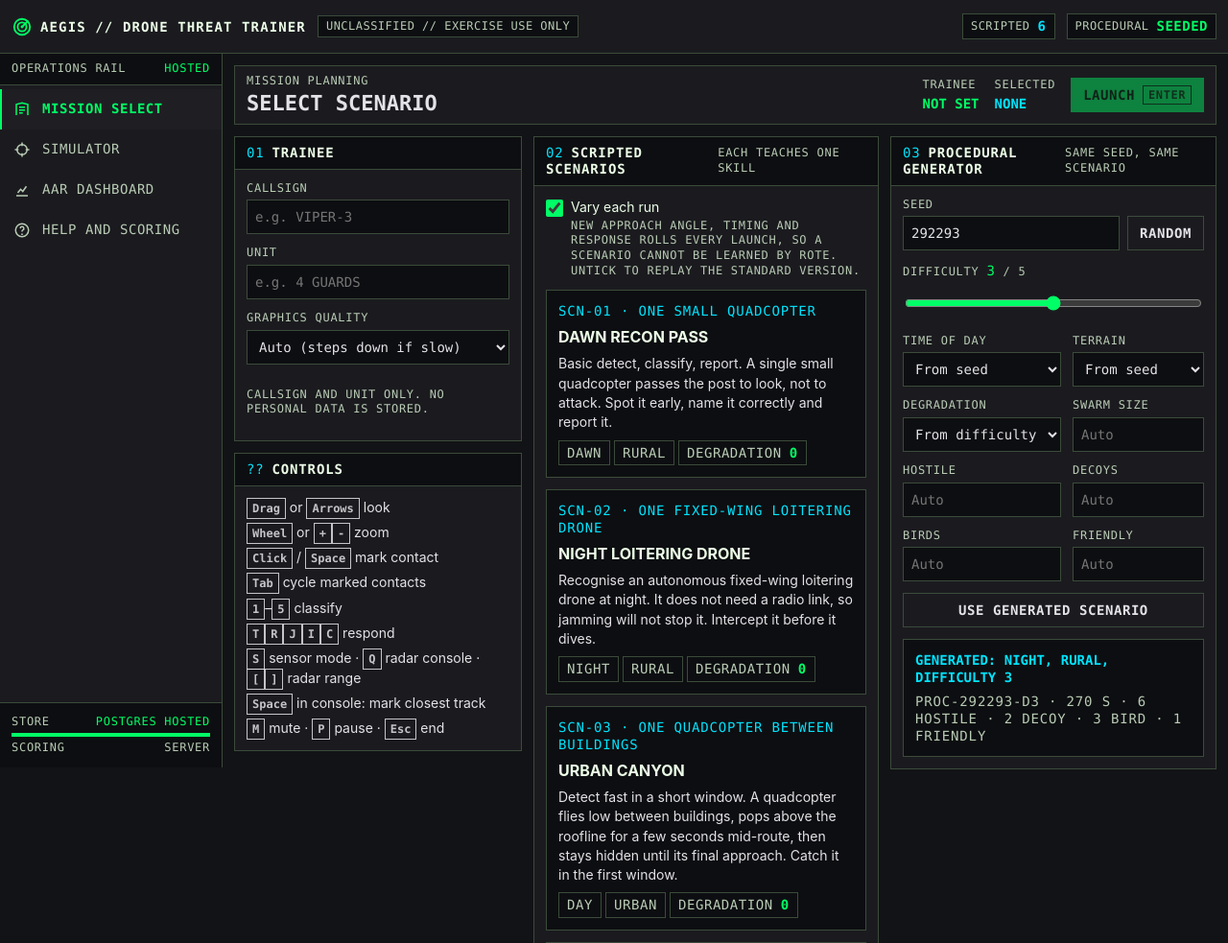
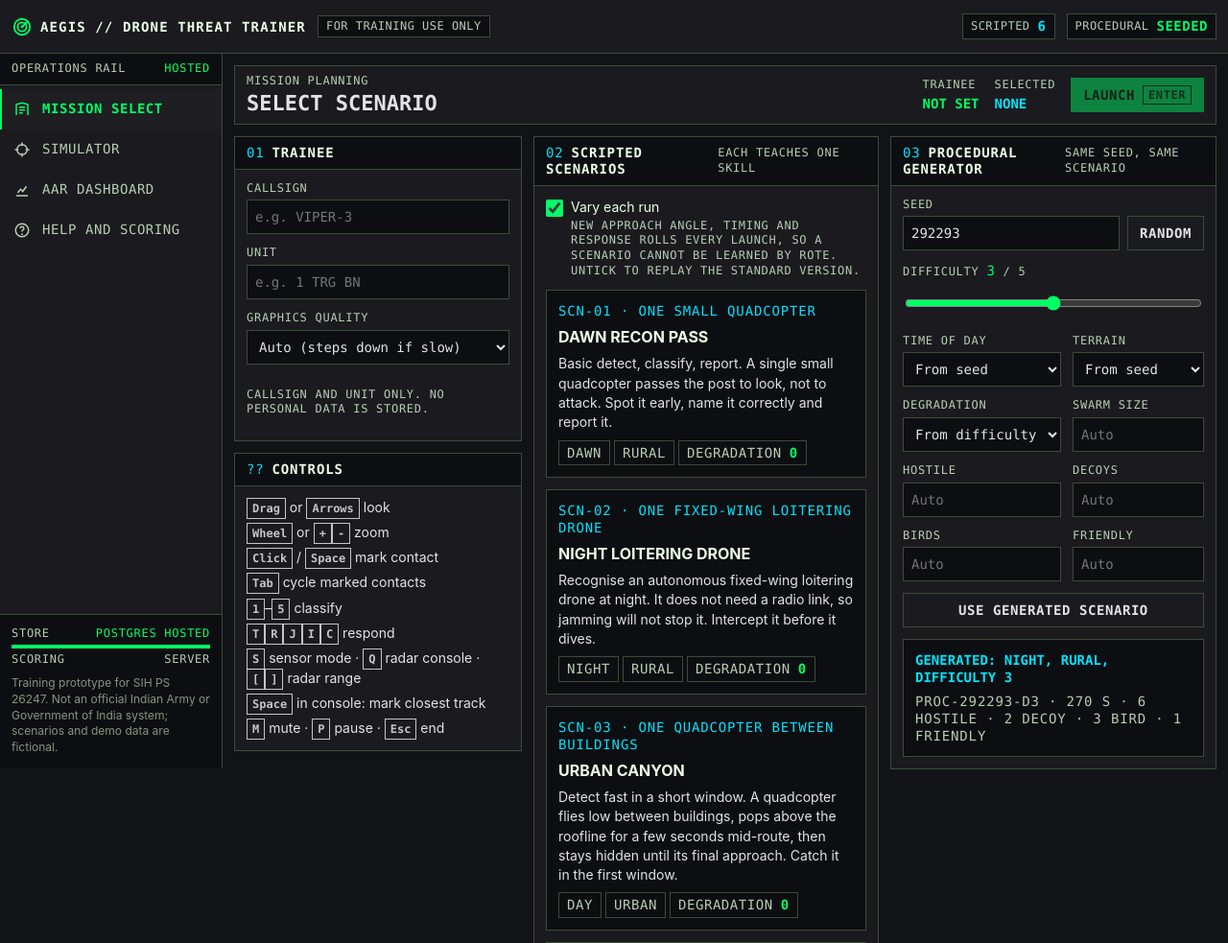
Before and after one commit to ammar-iitm/drone-sim-platform, a Flask app: page /mission in a window 1280 px wide. Shown: the top 983 px of the page at 96% size. Run offline with Flask 3, Linux system fonts and the light colour scheme; data that the repository does not hold is empty; some libraries are stand-ins or nearby versions.

Commit message:
Indian conventions and GIGW basics in the UI
- Banner: "For training use only" replaces the US-style
  "Unclassified // Exercise use only" (India's scheme is Top Secret,
  Secret, Confidential, Restricted)
- Dates in IST with the 24-hour clock ("10 Oct 2026, 0945 hrs IST";
  compact "10 Oct 26, 0945" in tables headed "Date (IST)"); CSV stays UTC
- lang="en-IN"; a "Skip to main content" link on every page (GIGW / WCAG
  2.4.1); Enter on links is no longer swallowed by the launch/start keys
- Sidebar disclaimer: not an official Indian Army or Government of India
  system; demo units renamed from real battalions to 1 TRG BN and 2 TRG BN
- Callsigns and dates no longer wrap in dashboard tables
- 201 tests pass

```diff
--- a/app/static/css/aegis.css
+++ b/app/static/css/aegis.css
@@ -114,6 +114,12 @@ a { color: var(--cyan); }
 }
 .rail-foot { padding: var(--s3); border-top: 1px solid var(--outline-variant); background: var(--surface-lowest); }
 .rail-foot .row { display: flex; justify-content: space-between; gap: var(--s2); }
+.skip-link { position: absolute; left: var(--s2); top: -100px; z-index: 1000; padding: var(--s2) var(--s3);
+  background: var(--green); color: #003915; font-weight: 700; text-decoration: none; }
+.skip-link:focus { top: var(--s2); outline: 2px solid var(--cyan); outline-offset: 2px; }
+main:focus { outline: none; }
+.nowrap { white-space: nowrap; }
+.disclaimer { margin: var(--s2) 0 0; font-size: 12px; line-height: 1.4; color: var(--outline); }
 .rail-foot form.row { margin: 0 0 var(--s2); align-items: center; }
 .linkbtn { all: unset; cursor: pointer; color: var(--cyan); text-decoration: underline; }
 .linkbtn:focus-visible { outline: 2px solid var(--cyan); outline-offset: 2px; }
--- a/app/static/js/mission.js
+++ b/app/static/js/mission.js
@@ -119,7 +119,8 @@ $('use-proc').addEventListener('click', async () => {
 });
 $('launch').addEventListener('click', launch);
 document.addEventListener('keydown', (e) => {
-  if (e.key === 'Enter' && !(e.target instanceof HTMLButtonElement)) { e.preventDefault(); launch(); }
+  // Enter launches, except on buttons and links (such as Skip to main content), which keep their own action.
+  if (e.key === 'Enter' && !(e.target instanceof HTMLButtonElement || e.target instanceof HTMLAnchorElement)) { e.preventDefault(); launch(); }
 });
 
 // Sessions that could not be saved (server down mid-session) are kept in this browser until resent.
--- a/app/static/js/session.js
+++ b/app/static/js/session.js
@@ -1,5 +1,5 @@
 // Session review: ordered event timeline with the tree outcome and points behind each event.
-import { esc, renderStages, renderPenalties, renderContacts, gradeBlock } from './results.js';
+import { esc, fmtDateIST, renderStages, renderPenalties, renderContacts, gradeBlock } from './results.js';
 import { Replay, scenarioQuery } from './replay.js';
 
 const $ = (id) => document.getElementById(id);
@@ -33,7 +33,7 @@ async function load() {
     <div class="group">
       <div class="kv"><span class="label">AAR debrief · session ${s.id}</span><span class="value-lg">${esc(s.scenario_name.toUpperCase())}</span></div>
       <div class="kv"><span class="label">Trainee</span><span class="value green">${esc(s.callsign)} / ${esc(s.unit)}</span></div>
-      <div class="kv"><span class="label">Date (UTC)</span><span class="value">${esc(s.started_at.replace('T', ' ').replace('Z', ''))}</span></div>
+      <div class="kv"><span class="label">Date</span><span class="value">${fmtDateIST(s.started_at)}</span></div>
       <div class="kv"><span class="label">Seed · duration</span><span class="value">${s.seed} · ${fmt(s.duration_s)}</span></div>
     </div>
     <div class="group">${gradeBlock(r)}
--- a/app/static/js/sim/main.js
+++ b/app/static/js/sim/main.js
@@ -753,6 +753,7 @@ function bindInput() {
 
   document.addEventListener('keydown', (e) => {
     if (e.target instanceof HTMLInputElement || e.metaKey || e.ctrlKey || e.altKey) return;
+    if (e.target instanceof HTMLAnchorElement && e.key === 'Enter') return; // let links (e.g. the skip link) work
     const key = e.key;
     if (S.phase === 'briefing' && key === 'Enter') { e.preventDefault(); start(); return; }
     if (S.phase === 'paused' && (key === 'p' || key === 'P' || key === 'Enter')) { e.preventDefault(); pause(false); return; }
--- a/app/templates/base.html
+++ b/app/templates/base.html
@@ -1,5 +1,5 @@
 <!doctype html>
-<html lang="en">
+<html lang="en-IN">
 <head>
   <meta charset="utf-8">
   <meta name="viewport" content="width=device-width, initial-scale=1">
@@ -9,6 +9,7 @@
   {% block head %}{% endblock %}
 </head>
 <body class="{{ 'compact' if compact else '' }} {% block body_class %}{% endblock %}">
+  <a class="skip-link" href="#{% block skip_target %}main{% endblock %}">Skip to main content</a>
   <svg width="0" height="0" style="position:absolute" aria-hidden="true">
     <symbol id="i-radar" viewBox="0 0 24 24"><g fill="none" stroke="currentColor" stroke-width="2"><circle cx="12" cy="12" r="9"/><circle cx="12" cy="12" r="5"/><path d="M12 12 19 5"/></g><circle cx="12" cy="12" r="1.6" fill="currentColor"/></symbol>
     <symbol id="i-mission" viewBox="0 0 24 24"><g fill="none" stroke="currentColor" stroke-width="2"><path d="M4 20V5l8-2 8 2v15"/><path d="M8 9h8M8 13h8M8 17h5"/></g></symbol>
@@ -27,7 +28,7 @@
         <svg aria-hidden="true"><use href="#i-radar"/></svg>
         <span class="brand-name">AEGIS // Drone Threat Trainer</span>
       </a>
-      <span class="chip">Unclassified // Exercise use only</span>
+      <span class="chip" title="Training simulator. Not an operational system.">For training use only</span>
     </div>
     <div class="cmdbar-right">{% block cmdbar %}{% endblock %}</div>
   </header>
@@ -54,6 +55,7 @@
       <div class="row label"><span>Store</span><span class="green">{{ "Postgres hosted" if hosted else "SQLite local" }}</span></div>
       <div class="meter"><span style="width:100%"></span></div>
       <div class="row label"><span>Scoring</span><span>Server</span></div>
+      <p class="disclaimer">Training prototype for SIH PS 26247. Not an official Indian Army or Government of India system; scenarios and demo data are fictional.</p>
     </div>
   </aside>
 
--- a/app/templates/dashboard.html
+++ b/app/templates/dashboard.html
@@ -17,7 +17,7 @@
 {% endblock %}
 {% block cmdbar %}<span class="chip cyan">Target <strong>80</strong></span>{% endblock %}
 {% block content %}
-<main class="page">
+<main id="main" tabindex="-1" class="page">
   <div class="opbar">
     <div class="group">
       <div class="kv"><span class="label">After-action review</span><span class="value-lg">READINESS MATRIX</span></div>
--- a/app/templates/help.html
+++ b/app/templates/help.html
@@ -14,7 +14,7 @@
 {% endblock %}
 {% block cmdbar %}<span class="chip cyan">Rubric <strong id="rubric-v">--</strong></span>{% endblock %}
 {% block content %}
-<main class="page">
+<main id="main" tabindex="-1" class="page">
   <div class="opbar">
     <div class="group"><div class="kv"><span class="label">Reference</span><span class="value-lg">HELP AND SCORING</span></div></div>
     <div class="group"><a class="btn primary" href="/mission">Start a scenario</a></div>
--- a/app/templates/login.html
+++ b/app/templates/login.html
@@ -7,7 +7,7 @@
 </style>
 {% endblock %}
 {% block content %}
-<main class="page">
+<main id="main" tabindex="-1" class="page">
   <section class="panel login">
     <div class="panel-head"><h1 class="panel-title"><span class="tag">AAR</span>Instructor login</h1></div>
     <form class="panel-body" method="post" action="{{ url_for('auth.login') }}">
--- a/app/templates/mission.html
+++ b/app/templates/mission.html
@@ -29,7 +29,7 @@
 <span class="chip">Procedural <strong>Seeded</strong></span>
 {% endblock %}
 {% block content %}
-<main class="page">
+<main id="main" tabindex="-1" class="page">
   <div class="opbar">
     <div class="group">
       <div class="kv"><span class="label">Mission planning</span><span class="value-lg">SELECT SCENARIO</span></div>
@@ -55,7 +55,7 @@
           <div class="field"><label class="label" for="callsign">Callsign</label>
             <input id="callsign" maxlength="24" required placeholder="e.g. VIPER-3"></div>
           <div class="field"><label class="label" for="unit">Unit</label>
-            <input id="unit" maxlength="24" required placeholder="e.g. 4 GUARDS" list="units"></div>
+            <input id="unit" maxlength="24" required placeholder="e.g. 1 TRG BN" list="units"></div>
           <datalist id="units"></datalist>
           <div class="field"><label class="label" for="quality">Graphics quality</label>
             <select id="quality"><option value="auto">Auto (steps down if slow)</option><option value="high">High</option>
--- a/app/templates/session.html
+++ b/app/templates/session.html
@@ -30,7 +30,7 @@
 </style>
 {% endblock %}
 {% block content %}
-<main class="page" data-session="{{ session_id }}">
+<main id="main" tabindex="-1" class="page" data-session="{{ session_id }}">
   <div class="opbar" id="head"><span class="label">Loading session {{ session_id }}…</span></div>
   <div class="review">
     <section class="panel" style="grid-column:1/-1">
--- a/app/templates/sim.html
+++ b/app/templates/sim.html
@@ -1,4 +1,5 @@
 {% extends "base.html" %}
+{% block skip_target %}sim{% endblock %}
 {% block title %}Simulator{% endblock %}
 {% block head %}
 <link rel="stylesheet" href="{{ url_for('static', filename='css/sim.css') }}">
@@ -11,7 +12,7 @@
 <span class="chip">FPS <strong id="fps">--</strong></span>
 {% endblock %}
 {% block content %}
-<main class="sim" id="sim">
+<main class="sim" id="sim" tabindex="-1">
   <section class="opbar sim-opbar" aria-label="Exercise status">
     <div class="group">
       <div class="kv"><span class="label">Evaluation subject</span><span class="value" id="trainee">--</span></div>
--- a/app/vercel.py
+++ b/app/vercel.py
@@ -4,7 +4,7 @@ from urllib.parse import unquote
 
 
 class DecodePath:
-    """Vercel's Python runtime hands Flask PATH_INFO still percent-encoded ("/unit/4%20GUARDS"),
+    """Vercel's Python runtime hands Flask PATH_INFO still percent-encoded ("/unit/1%20TRG%20BN"),
     where WSGI servers normally decode it, so every route with a space in a path segment would
     miss. Decode it once here, the way a WSGI server would: percent-escapes become raw bytes
     held as latin-1 characters, and Werkzeug then reads them as UTF-8."""
--- a/scripts/seed_demo.py
+++ b/scripts/seed_demo.py
@@ -20,8 +20,8 @@ from app import ROOT, create_app, db, geometry, scenario as scen  # noqa: E402
 from app.scoring import load_rubric  # noqa: E402
 
 COHORT = {
-    "4 GUARDS": [("VIPER-3", 0.35, 0.12), ("HAWK-1", 0.55, 0.08), ("RAVEN-7", 0.25, 0.15), ("ATLAS-2", 0.6, 0.04)],
-    "21 SIKH": [("KESTREL-4", 0.45, 0.1), ("ORION-9", 0.3, 0.13)],
+    "1 TRG BN": [("VIPER-3", 0.35, 0.12), ("HAWK-1", 0.55, 0.08), ("RAVEN-7", 0.25, 0.15), ("ATLAS-2", 0.6, 0.04)],
+    "2 TRG BN": [("KESTREL-4", 0.45, 0.1), ("ORION-9", 0.3, 0.13)],
 }
 PLAN = ["s1-dawn-recon", "s4-mixed-traffic", "s2-night-loiter", "s5-fog-noise", "s3-urban-canyon", "s6-saturation-swarm"]
 WRONG = {"RECON_UAS": ["ARMED_UAS", "BIRD"], "ARMED_UAS": ["RECON_UAS", "FRIENDLY"], "DECOY": ["RECON_UAS"],
```
Also changed, not shown: app/static/js/dashboard.js (+9 -7 lines), app/static/js/results.js (+13 -0 lines), tests/e2e/test_access.py (+14 -0 lines), tests/test_api.py (+10 -10 lines), tests/test_auth.py (+3 -3 lines), README.md.
